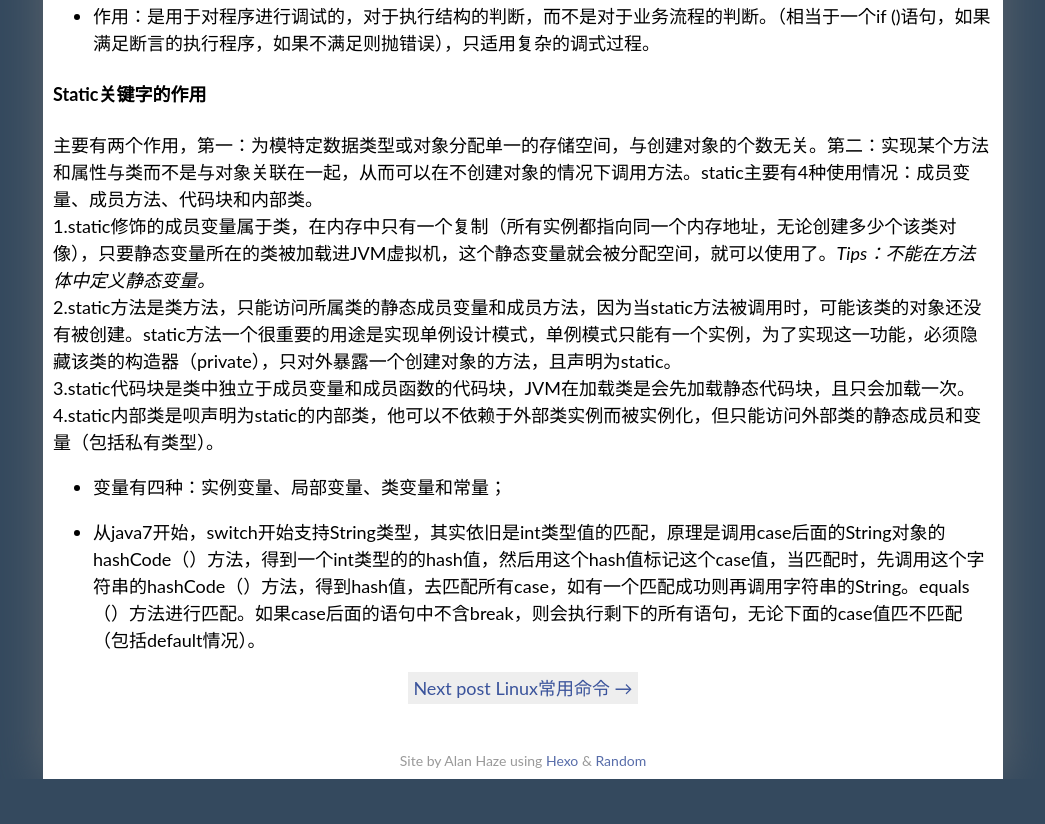
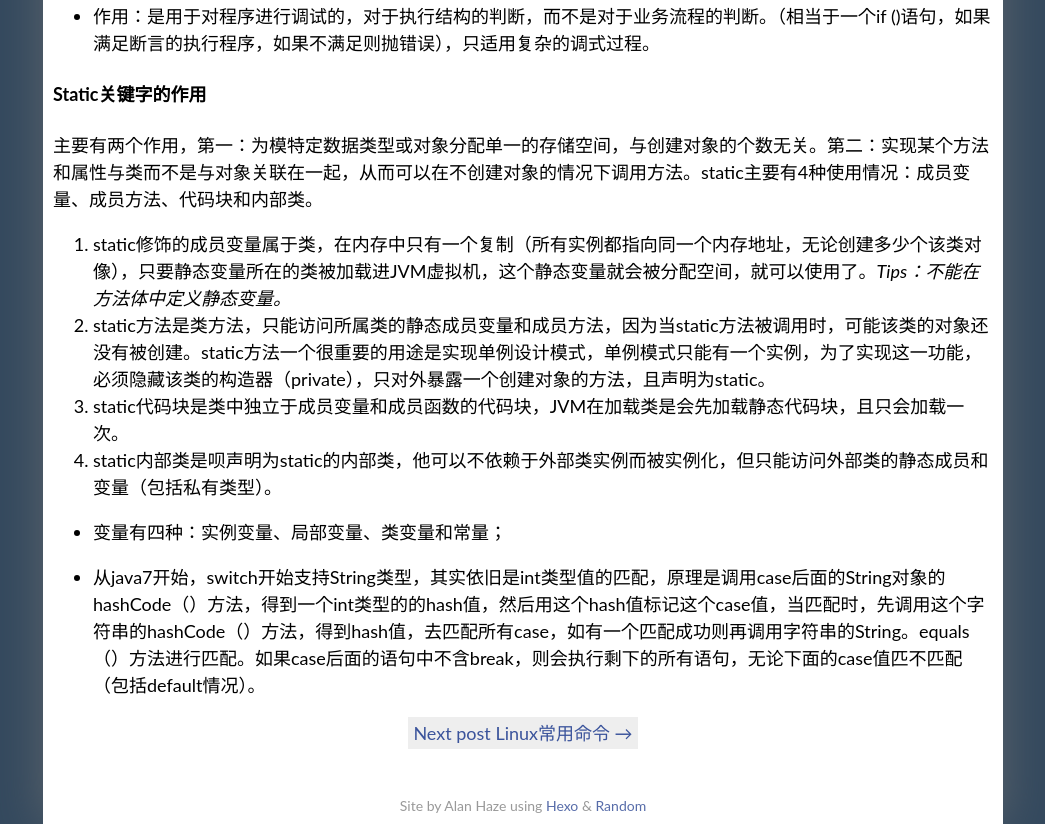
Before and after one commit to AlanHaze/AlanHaze.github.io, a plain HTML site: page 2018/08/15/javaSE笔记/index.html in a window 1280 px wide. Shown: the part 4513-5337 px from the top of the page, without its empty margins (117-1162 px from the left). Before the commit the page ends 5292 px from the top, so only its background shows below. Drawn offline with Linux system fonts and the light colour scheme.

Commit message:
Site updated: 2018-08-19 16:14:07

```diff
--- a/2018/08/15/javaSE笔记/index.html
+++ b/2018/08/15/javaSE笔记/index.html
@@ -270,7 +270,13 @@
 <ul>
 <li>作用：是用于对程序进行调试的，对于执行结构的判断，而不是对于业务流程的判断。（相当于一个if ()语句，如果满足断言的执行程序，如果不满足则抛错误），只适用复杂的调式过程。</li>
 </ul>
-<h4 id="Static关键字的作用"><a href="#Static关键字的作用" class="headerlink" title="Static关键字的作用"></a>Static关键字的作用</h4><p>主要有两个作用，第一：为模特定数据类型或对象分配单一的存储空间，与创建对象的个数无关。第二：实现某个方法和属性与类而不是与对象关联在一起，从而可以在不创建对象的情况下调用方法。static主要有4种使用情况：成员变量、成员方法、代码块和内部类。<br> 1.static修饰的成员变量属于类，在内存中只有一个复制（所有实例都指向同一个内存地址，无论创建多少个该类对像），只要静态变量所在的类被加载进JVM虚拟机，这个静态变量就会被分配空间，就可以使用了。<em>Tips：不能在方法体中定义静态变量。</em><br> 2.static方法是类方法，只能访问所属类的静态成员变量和成员方法，因为当static方法被调用时，可能该类的对象还没有被创建。static方法一个很重要的用途是实现单例设计模式，单例模式只能有一个实例，为了实现这一功能，必须隐藏该类的构造器（private），只对外暴露一个创建对象的方法，且声明为static。<br> 3.static代码块是类中独立于成员变量和成员函数的代码块，JVM在加载类是会先加载静态代码块，且只会加载一次。<br> 4.static内部类是呗声明为static的内部类，他可以不依赖于外部类实例而被实例化，但只能访问外部类的静态成员和变量（包括私有类型）。</p>
+<h4 id="Static关键字的作用"><a href="#Static关键字的作用" class="headerlink" title="Static关键字的作用"></a>Static关键字的作用</h4><p>主要有两个作用，第一：为模特定数据类型或对象分配单一的存储空间，与创建对象的个数无关。第二：实现某个方法和属性与类而不是与对象关联在一起，从而可以在不创建对象的情况下调用方法。static主要有4种使用情况：成员变量、成员方法、代码块和内部类。</p>
+<ol>
+<li>static修饰的成员变量属于类，在内存中只有一个复制（所有实例都指向同一个内存地址，无论创建多少个该类对像），只要静态变量所在的类被加载进JVM虚拟机，这个静态变量就会被分配空间，就可以使用了。<em>Tips：不能在方法体中定义静态变量。</em></li>
+<li>static方法是类方法，只能访问所属类的静态成员变量和成员方法，因为当static方法被调用时，可能该类的对象还没有被创建。static方法一个很重要的用途是实现单例设计模式，单例模式只能有一个实例，为了实现这一功能，必须隐藏该类的构造器（private），只对外暴露一个创建对象的方法，且声明为static。</li>
+<li>static代码块是类中独立于成员变量和成员函数的代码块，JVM在加载类是会先加载静态代码块，且只会加载一次。</li>
+<li>static内部类是呗声明为static的内部类，他可以不依赖于外部类实例而被实例化，但只能访问外部类的静态成员和变量（包括私有类型）。</li>
+</ol>
 <ul>
 <li><p>变量有四种：实例变量、局部变量、类变量和常量；</p>
 </li>
```
Also changed, not shown: tags/Hadoop-ha/index.html (+10 -10 lines), tags/JavaSE/index.html (+10 -10 lines), tags/Linux/index.html (+12 -12 lines), tags/Mapreduce/index.html (+34 -34 lines), tags/Hive/index.html (line endings or trailing spaces).
